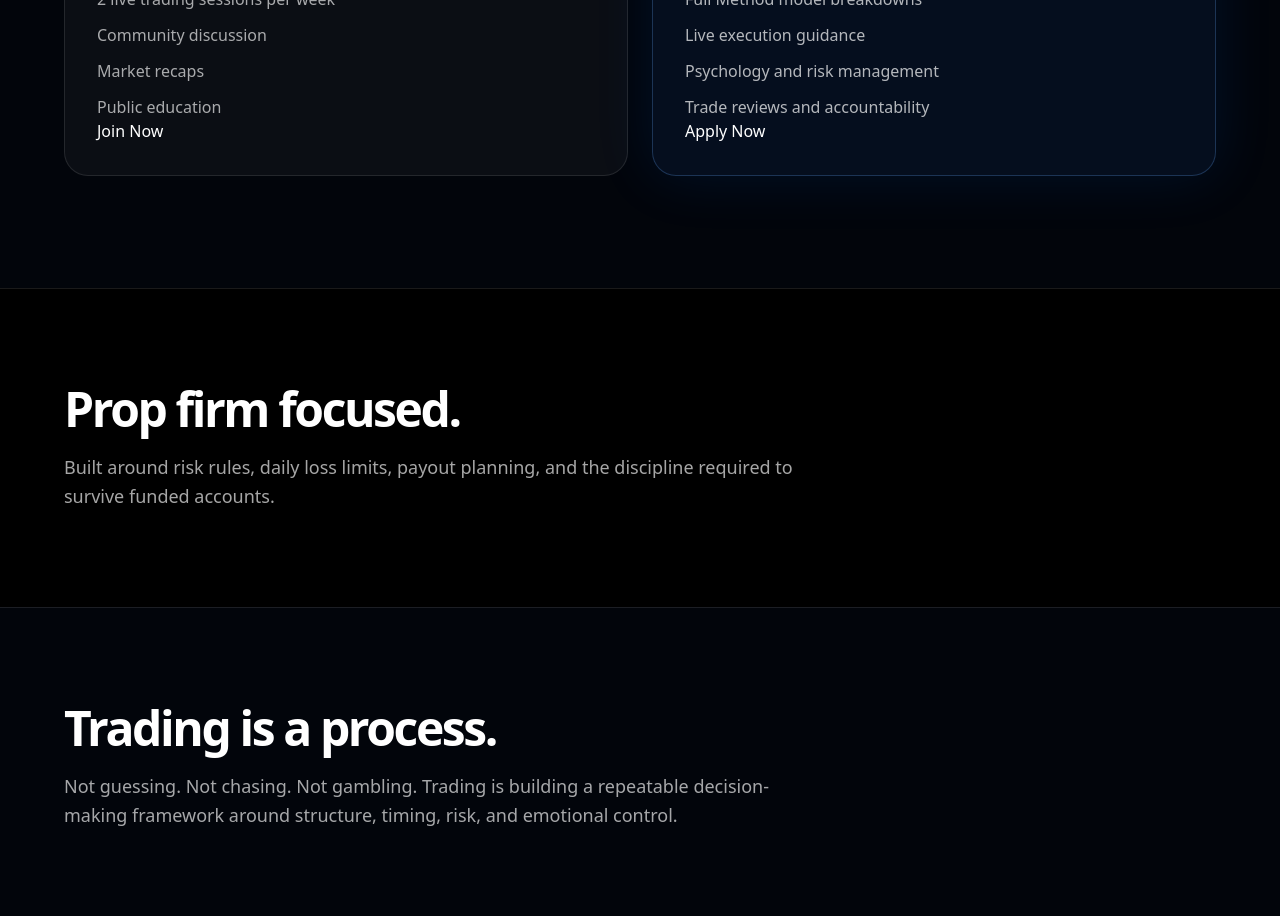
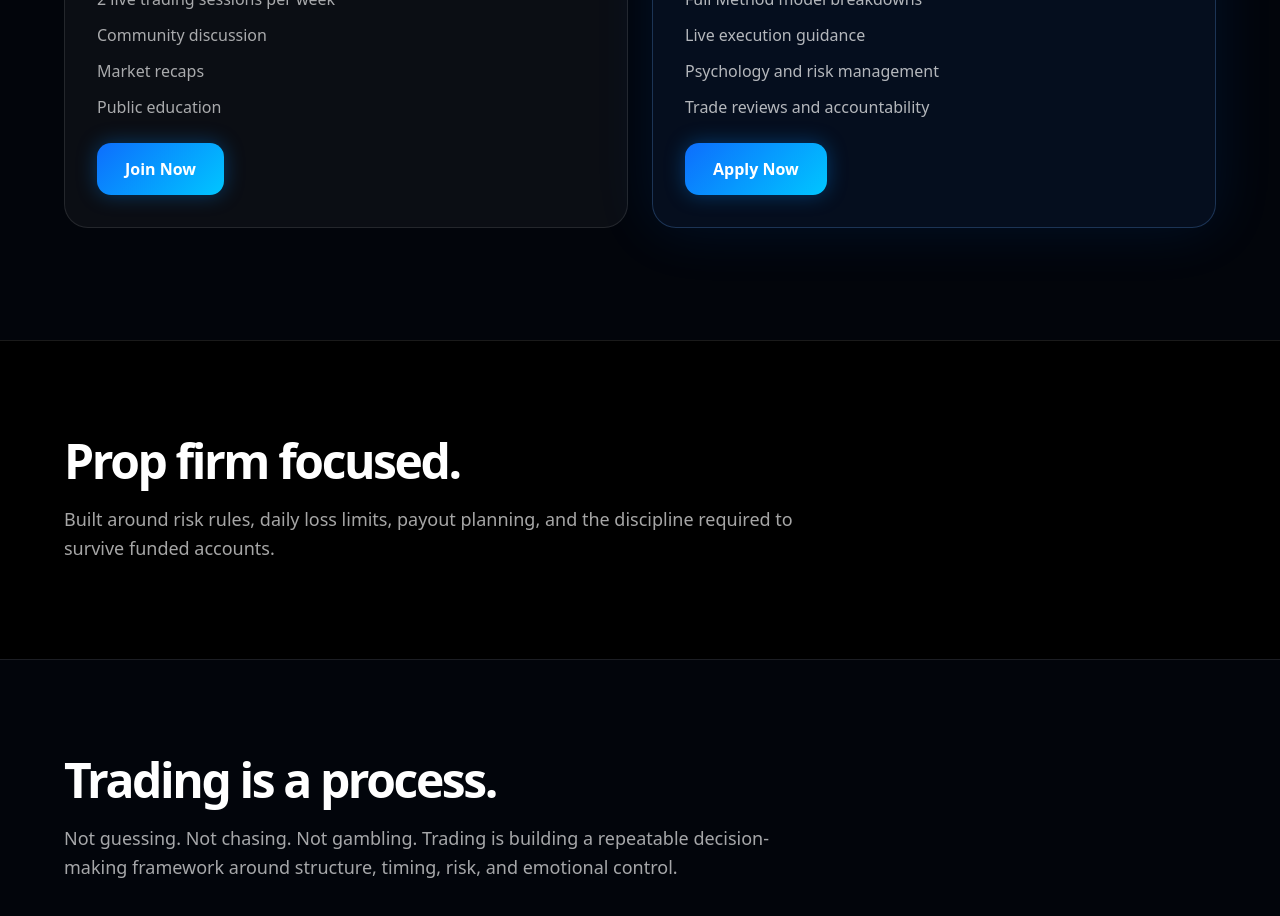
Before and after one commit to massimotrades/the-method-site, a React (Vite) app: page / in a window 1280 px wide. Shown: the part 1760-2676 px from the top of the page. Built offline with nearby package versions, Linux system fonts and the light colour scheme.

Commit message:
Update index.css

```diff
--- a/src/index.css
+++ b/src/index.css
@@ -11,3 +11,23 @@ body {
   background: #020611;
   overflow-x: hidden;
 }
+
+.cta-button {
+  display: inline-flex;
+  align-items: center;
+  justify-content: center;
+  margin-top: 24px;
+  padding: 14px 28px;
+  border-radius: 14px;
+  background: linear-gradient(135deg, #0d6efd, #00c6ff);
+  color: white;
+  font-weight: 700;
+  text-decoration: none;
+  transition: all 0.25s ease;
+  box-shadow: 0 0 20px rgba(0, 140, 255, 0.35);
+}
+
+.cta-button:hover {
+  transform: translateY(-2px);
+  box-shadow: 0 0 30px rgba(0, 140, 255, 0.55);
+}
```
